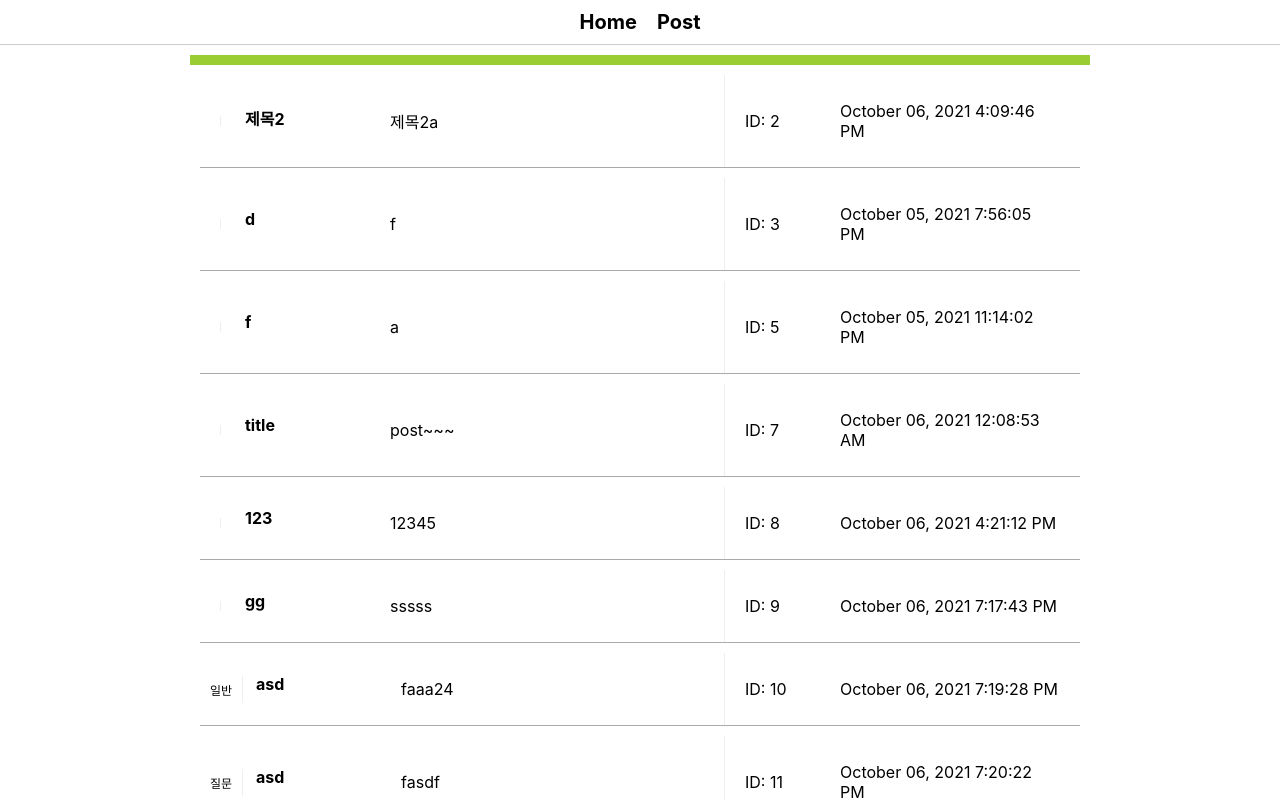
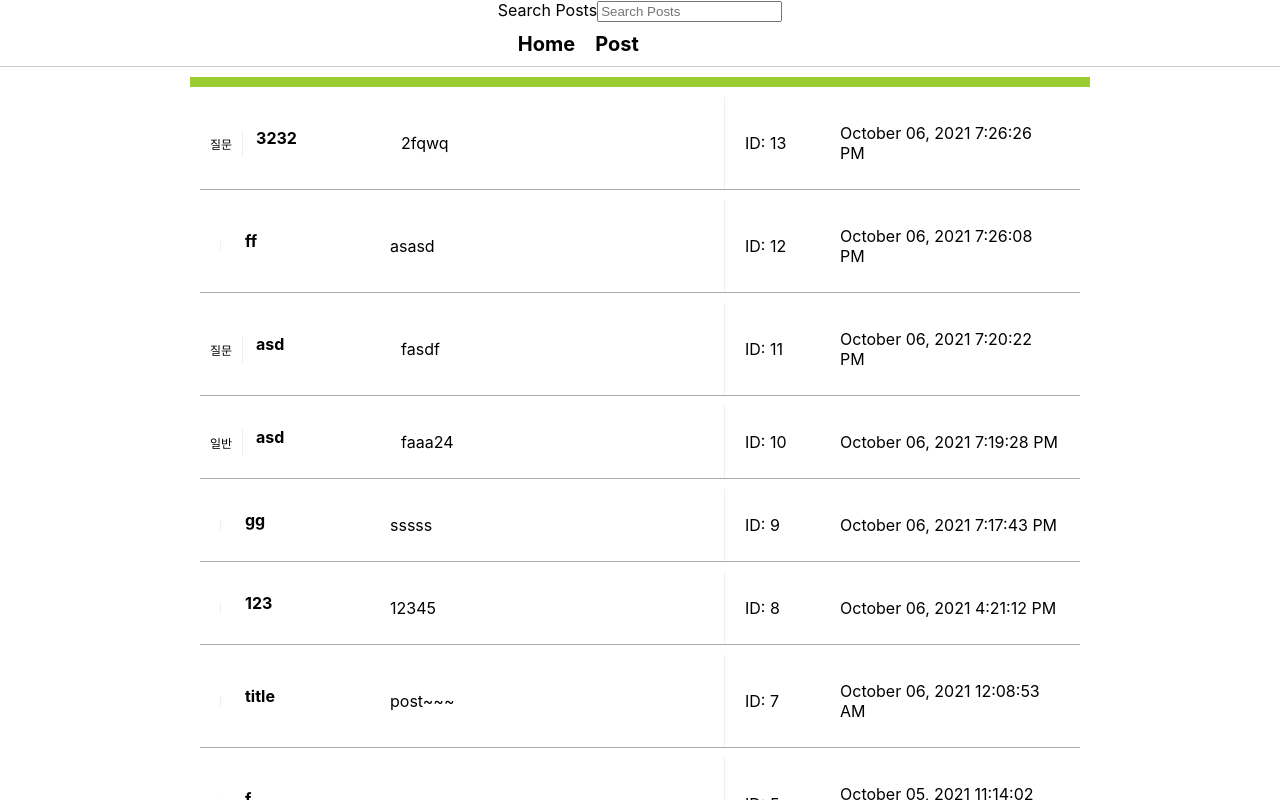
Before and after one commit to do-mandoo/Omega, a React (Create React App) app: page / in a window 1280 px wide. Shown: the top 800 px of the page. Built offline with nearby package versions, Linux system fonts and the light colour scheme; data requests are answered from the project's data file; the HTML template or start-up script is replaced by a standard one.

Commit message:
Searching기능

```diff
--- a/src/App.js
+++ b/src/App.js
@@ -19,7 +19,7 @@ function App() {
   const [editTitle, setEditTitle] = useState('');
   const [editBody, setEditBody] = useState('');
   const [postCategory, setPostCategory] = useState('');
-  let [viewCount, setViewCount] = useState(0);
+  const [viewCount, setViewCount] = useState(1);
 
   const history = useHistory();
 
@@ -36,15 +36,15 @@ function App() {
     fetchPosts();
   }, []);
 
-  // useEffect(() => {
-  //   const filteredResults = posts.filter(
-  //     post =>
-  //       post.body.includes(search.toLowerCase()) ||
-  //       post.title.includes(search.toLowerCase()),
-  //   );
+  useEffect(() => {
+    const filteredResults = posts.filter(
+      post =>
+        post.body.includes(search.toLowerCase()) ||
+        post.title.includes(search.toLowerCase()),
+    );
 
-  //   setSearchResults(filteredResults.reverse());
-  // }, [posts, search]);
+    setSearchResults(filteredResults.reverse());
+  }, [posts, search]);
 
   const handleSubmit = async e => {
     console.log('kljsdk-00928949');
@@ -57,6 +57,7 @@ function App() {
       datetime,
       body: postBody,
       category: postCategory,
+      view: viewCount,
     };
     try {
       const res = await api.post('/board', newPost);
@@ -72,10 +73,17 @@ function App() {
   };
 
   const handleEdit = async id => {
+    // e.preventDefault();
     const datetime = format(new Date(), 'MMMM dd, yyyy pp');
-    const updatePost = { id, title: editTitle, datetime, body: editBody };
+    const updatePost = {
+      title: editTitle,
+      datetime,
+      body: editBody,
+      category: postCategory,
+      view: viewCount,
+    };
     try {
-      const res = await api.put(`/board/${id}`, updatePost);
+      const res = await api.patch(`/board/${id}`, updatePost);
       setPosts(posts.map(post => (post.id === id ? { ...res.data } : post)));
       setEditTitle('');
       setEditBody('');
@@ -96,18 +104,23 @@ function App() {
     }
   };
 
-  const handleViewCount = e => {
-    // setViewCount(viewCount + 1);
+  const handleViewCount = async id => {
+    const updateView = { view: viewCount };
+    try {
+      const res = await api.put(`board/${id}`, updateView);
+      setPosts(posts.map(post => (post.id === id ? { ...res.data } : post)));
+      setViewCount(viewCount + 1);
+    } catch (error) {}
   };
 
   console.log(posts, 'posts');
 
   return (
     <>
-      <Nav />
+      <Nav search={search} setSearch={setSearch} />
       <Switch>
         <Route exact path="/">
-          <Home posts={posts} handleViewCount={handleViewCount} />
+          <Home posts={searchResults} />
         </Route>
         <Route path="/posts">
           <NewPost
@@ -131,7 +144,12 @@ function App() {
           />
         </Route>
         <Route path="/post/:id">
-          <Detail posts={posts} handleDelete={handleDelete} />
+          <Detail
+            posts={posts}
+            handleDelete={handleDelete}
+            // viewCount={viewCount}
+            handleViewCount={handleViewCount}
+          />
         </Route>
       </Switch>
     </>
--- a/src/component/board/Nav.js
+++ b/src/component/board/Nav.js
@@ -27,20 +27,20 @@ const NavWrap = styled.div`
   }
 `;
 
-const Nav = () => {
+const Nav = ({ search, setSearch }) => {
   return (
     <NavWrap>
       <nav className="Nav">
-        {/* <form className="searchForm" onSubmit={e => e.preventDefault()}>
+        <form className="searchForm" onSubmit={e => e.preventDefault()}>
           <label htmlFor="search">Search Posts</label>
           <input
             id="search"
             type="text"
             placeholder="Search Posts"
-            // value={search}
-            // onChange={e => setSearch(e.target.value)}
+            value={search}
+            onChange={e => setSearch(e.target.value)}
           />
-        </form> */}
+        </form>
         <ul>
           <li>
             <Link to="/" className="aTag">
```
